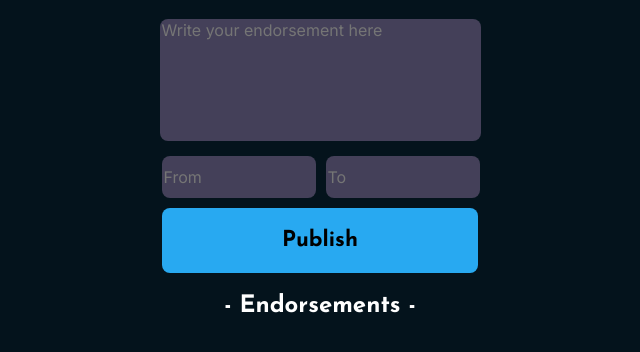
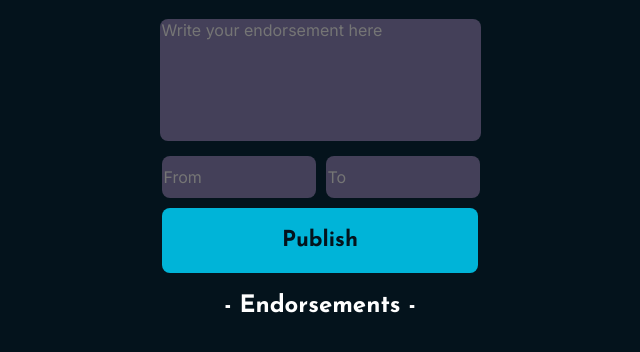
Before and after one commit to AllCirclesPresuppose/We-are-the-Champions, a website built with Vite: page index.html in a window 1280 px wide. In both pictures the pointer is over the button "Publish". Shown: the part 210-562 px from the top of the page, without its empty margins (320-960 px from the left). Built offline with nearby package versions, Linux system fonts and the light colour scheme; no server answers.

Commit message:
Update index.css

```diff
--- a/index.css
+++ b/index.css
@@ -1,4 +1,5 @@
-html, body {
+html,
+body {
     margin: 0;
     padding: 0;
     background: #04131C;
@@ -13,7 +14,7 @@ img {
     margin-top: 50px;
 }
 
-h1{
+h1 {
     font-size: 25px;
     margin: 17px auto 19px;
 }
@@ -52,12 +53,17 @@ input {
 
 button {
     background: #28A9F1;
-    color: 04131C;
+    color: #04131C;
     border: none;
     border-radius: 8px;
     padding: 20px 120px;
     font-weight: bold;
     font-size: 22px;
+}
+
+button:hover {
+    cursor: pointer;
+    background-color: #00b4d8;
 }
 
 ul {
@@ -84,3 +90,7 @@ li {
     display: flex;
     justify-content: space-between;
 }
+
+.to-heart:hover {
+    cursor: pointer;
+}
```
